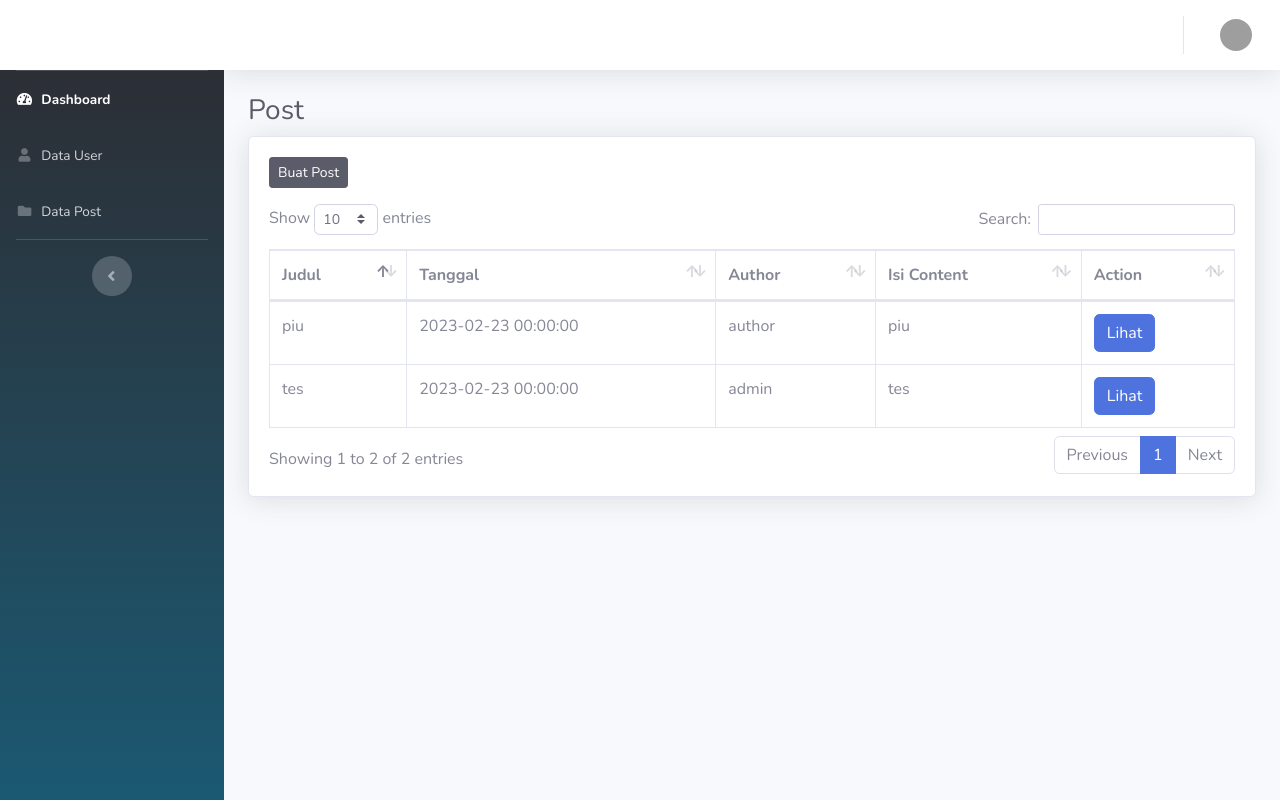
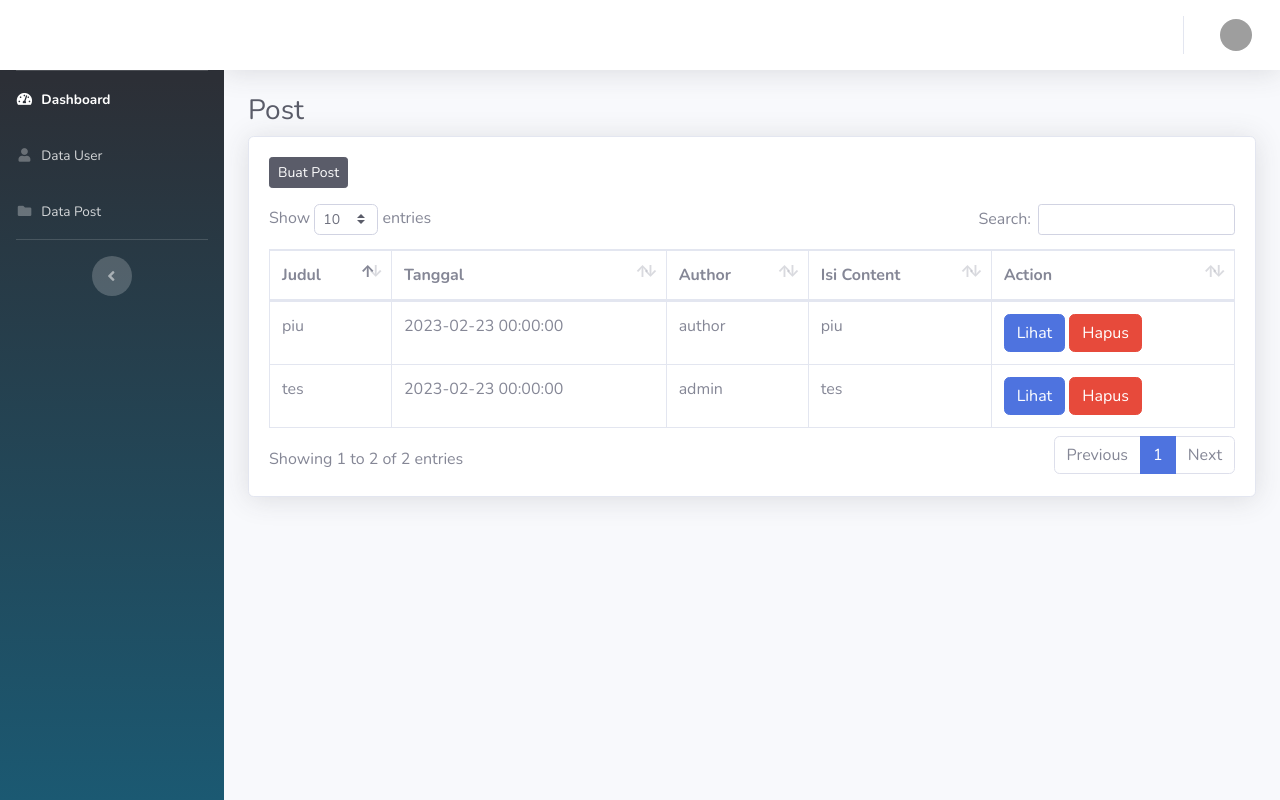
Before and after one commit to sotilnd/LUMUT, a CodeIgniter app: page /project/Post in a window 1280 px wide. Run offline with CodeIgniter, Linux system fonts and the light colour scheme; a user stored in the database is signed in; data comes from the database, SQL or seed files in the repository; grey boxes are pictures that could not be loaded.

Commit message:
Update post.php

```diff
--- a/application/views/post/post.php
+++ b/application/views/post/post.php
@@ -28,7 +28,10 @@
                       <td><?= $dat['date']; ?></td>
 					  <td><?= $dat['username']; ?></td>
                       <td><?= $dat['content']; ?></td>
-                      <td><a href="<?= base_url('post/lihat/') . $dat['idpost'].'/'.$dat['username']; ?>" class="btn btn-primary">Lihat</a></td>
+					  <td><a href="<?= base_url('post/lihat/') . $dat['idpost'].'/'.$dat['username']; ?>" class="btn btn-primary">Lihat</a>
+					  <?php if($this->session->userdata('role')=='admin'){?>
+                      <a href="<?= base_url('post/hapuspost/') . $dat['idpost'].'/'.$dat['username']; ?>" class="btn btn-danger">Hapus</a></td>
+                      <?php } ?>
                     </tr>
                   <?php endforeach; ?>
                   </tbody>
@@ -38,57 +41,3 @@
           </div>
 
 </div>
-
-<!-- <div class="modal fade" id="exampleModal" tabindex="-1" role="dialog" aria-labelledby="exampleModalLabel" aria-hidden="true">
-      <div class="modal-dialog">
-         <div class="modal-content">
-            <div class="modal-header">
-               <h5 class="modal-title" id="exampleModalLabel">Form Permohonan</h5>
-               <button type="button" class="close" data-dismiss="modal" aria-label="Close">
-                  <span aria-hidden="true">&times;</span>
-               </button>
-            </div>
-            <div class="modal-body">
-               <form action="<?//= base_url('Permohonan/formpermohonan') ?>" method="POST" enctype="multipart/form-data" >
-                  <div class="form-group">
-                     <input class="form-control form-control-sm mb-3" type="text" placeholder="NPWP" name="npwp" id="npwp" required>
-                  </div>
-                  <div class="form-group">
-                     <input class="form-control form-control-sm mb-3" type="text" placeholder="Nama Pemilik" name="nama_pemilik" id="nama_pemilik" required>
-                  </div>
-                 <div class="form-group">
-                     <input class="form-control form-control-sm mb-3" type="text" placeholder="Nama Perusahaan" name="nama_perusahaan" id="nama_perusahaan" required>
-                  </div>
-                  <div class="form-group">
-                     <input class="form-control form-control-sm mb-3" type="text" placeholder="Bidang Usaha" name="bidang_usaha" id="bidang_usaha" required>
-                  </div>
-                  <div class="form-group">
-                     <input class="form-control form-control-sm mb-3" type="text" placeholder="Alamat Perusahaan" name="alamat_perusahaan" id="alamat_perusahaan" required>
-                  </div>
-                  <div class="form-group">
-                    <label>BPJS Ketenagakerjaan <small>.jpeg</small></label>
-                     <input class="form-control form-control-sm mb-3" name="bpjs" type="file" required>
-                  </div>
-                   <div class="form-group">
-                    <label>foto 4x6 <small>.jpeg</small></label>
-                     <input class="form-control form-control-sm mb-3" name="foto" type="file" required>
-                  </div>
-                   <div class="form-group">
-                    <label>Surat Keterangan Domisili Tempat Usaha <small>.pdf</small></label>
-                     <input class="form-control form-control-sm mb-3" name="skdtu" type="file" required>
-                  </div>
-                   <div class="form-group">
-                    <label>Surat Izin Usaha Kecamatan <small>.pdf</small></label>
-                     <input class="form-control form-control-sm mb-3" name="siuk" type="file" required>
-                  </div>
-            </div>
-            <div class="modal-footer">
-               <button type="button" class="btn btn-sm btn-danger" data-dismiss="modal">Batal</button>
-               <button type="submit" class="btn btn-sm btn-primary">Tambah</button>
-            </div>
-            </form>
-         </div>
-      </div>
-   </div>
-</div>
--->
```
